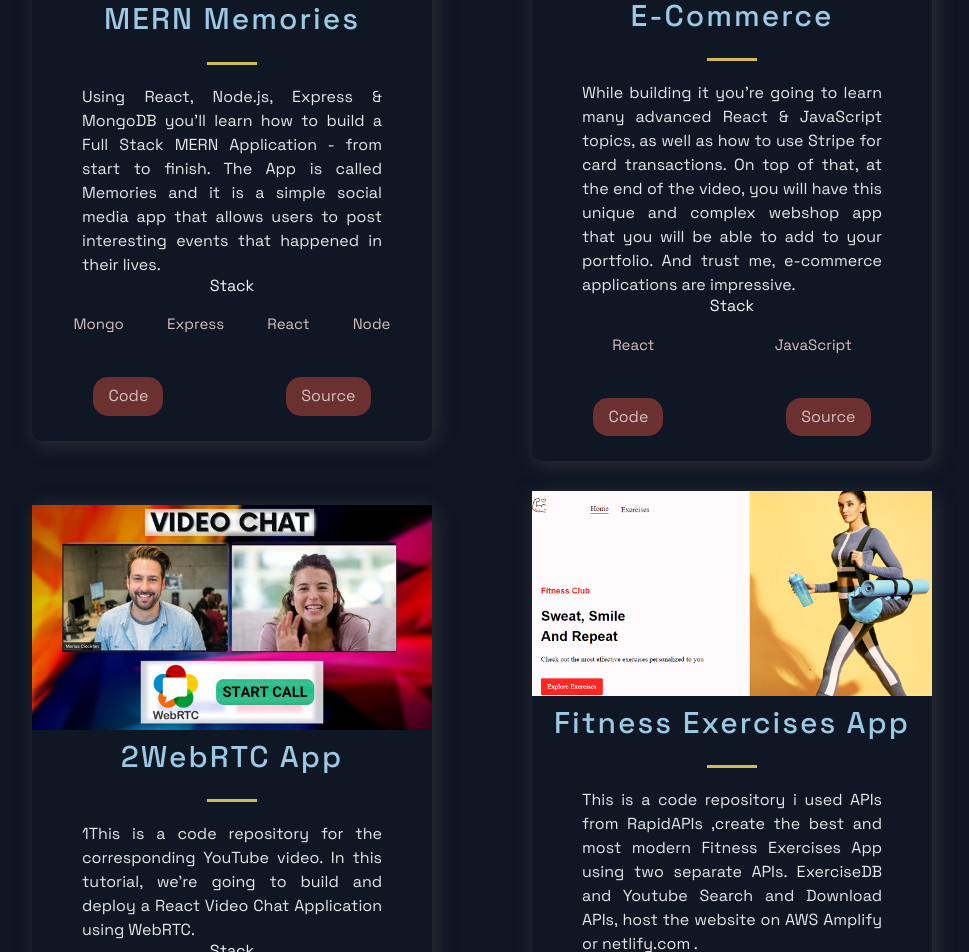
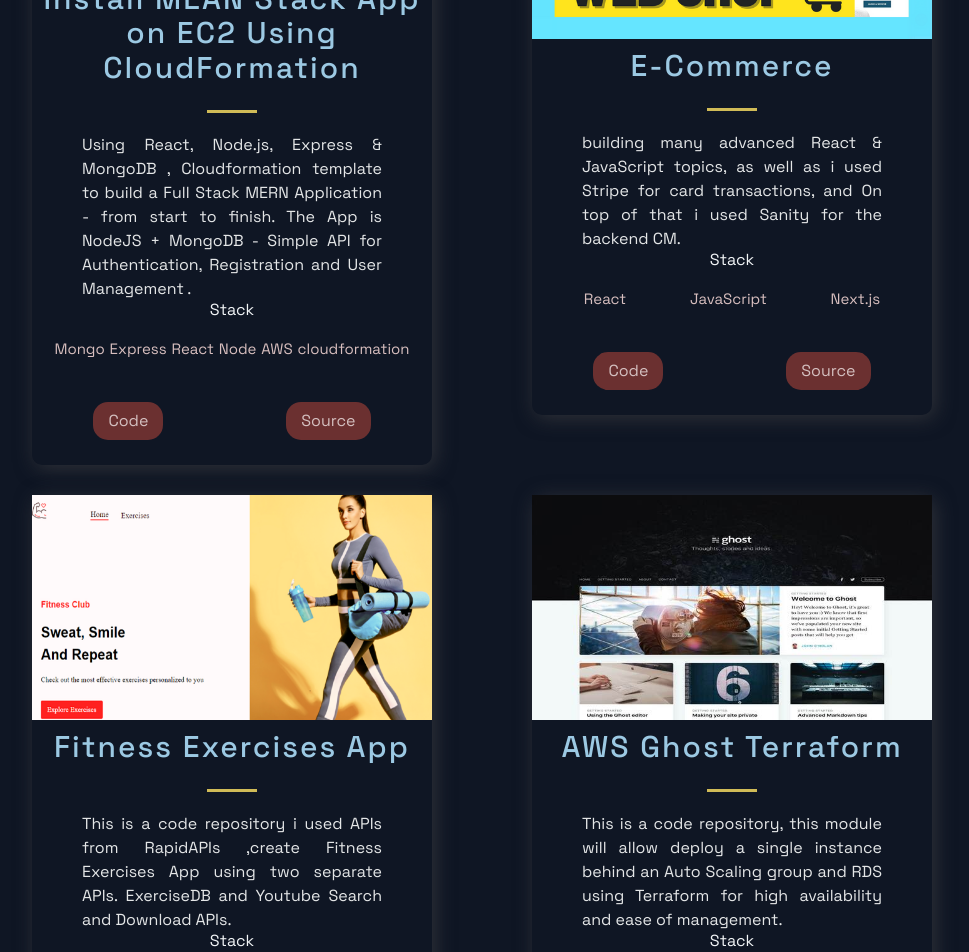
Before and after one commit to ramikhreim1/portfolio_website, a Next.js app: page / in a window 1280 px wide. Shown: the part 1120-2072 px from the top of the page, without its empty margins (158-1127 px from the left). Built offline with nearby package versions, Linux system fonts and the light colour scheme.

Commit message:
adding more projects

```diff
--- a/src/constants/constants.js
+++ b/src/constants/constants.js
@@ -1,47 +1,40 @@
 export const projects = [
   {
-    title: 'MERN Memories',
-    description: "Using React, Node.js, Express & MongoDB you'll learn how to build a Full Stack MERN Application - from start to finish. The App is called Memories and it is a simple social media app that allows users to post interesting events that happened in their lives.",
+    title: 'Install MEAN Stack App on EC2 Using CloudFormation',
+    description: "Using React, Node.js, Express & MongoDB , Cloudformation template to build a Full Stack MERN Application - from start to finish. The App is NodeJS + MongoDB - Simple API for Authentication, Registration and User Management .",
       image: '/images/1.png',
-      tags: ['Mongo', 'Express', 'React', 'Node'],
-    source: 'https://google.com',
-    visit: 'https://google.com',
+      tags: ['Mongo', 'Express', 'React', 'Node', 'AWS', 'cloudformation'],
+    source: 'http://shorturl.at/cfmuH',
+    visit: 'https://github.com/ramikhreim1/CloudFormation-MEAN-Stack-App.git',
     id: 0,
   },
   {
     title: 'E-Commerce',
-    description:"While building it you're going to learn many advanced React & JavaScript topics, as well as how to use Stripe for card transactions. On top of that, at the end of the video, you will have this unique and complex webshop app that you will be able to add to your portfolio. And trust me, e-commerce applications are impressive.",
+    description:" building many advanced React & JavaScript topics, as well as i used Stripe for card transactions, and On top of that i used Sanity for the backend CM.",
     image: '/images/2.png',
-    tags: ['React', 'JavaScript'],
-    source: 'https://google.com',
-    visit: 'https://google.com',
+    tags: ['React', 'JavaScript','Next.js'],
+    source: 'https://ecommerce-stripe-sanity-git-main-ramikhreim1.vercel.app',
+    visit: 'https://github.com/ramikhreim1/ecommerce_stripe_sanity',
     id: 1,
   },
-  {
-    title: '2WebRTC App',
-    description: "1This is a code repository for the corresponding YouTube video. In this tutorial, we're going to build and deploy a React Video Chat Application using WebRTC.",
-      image: '/images/3.jpg',
-      tags: ['React', 'WebRTC'],
-    source: 'https://google.com',
-    visit: 'https://google.com',
-    id: 2,
-  },
+
   {
     title: 'Fitness Exercises App',
-    description: "This is a code repository i used APIs from RapidAPIs ,create the best and most modern Fitness Exercises App using two separate APIs. ExerciseDB and Youtube Search and Download APIs, host the website on AWS Amplify or netlify.com  .",
+    description: "This is a code repository i used APIs from RapidAPIs ,create Fitness Exercises App using two separate APIs. ExerciseDB and Youtube Search and Download APIs.",
       image: '/images/3.png',
       tags: ['React', 'RapidAPI','AWS Amplify'],
     source: 'https://jowry.click',
     visit: 'https://github.com/ramikhreim1',
     id: 2,
   },
+
   {
-    title: 'Unichat',
-    description: "This is a code repository for the corresponding video tutorial. In this video, we will create a full Realtime Chat Application",
-    image: '/images/4.jpg',
-    tags: ['React', 'ChatEngine', 'Firebase'],
-    source: 'https://jowry.click',
-    visit: 'https://github.com/ramikhreim1/project_fitness',
+    title: 'AWS Ghost Terraform',
+    description: "This is a code repository, this module will allow deploy a single instance behind an Auto Scaling group and RDS using Terraform for high availability and ease of management.",
+    image: '/images/ghost.jpg',
+    tags: ['Ghost 3.0', 'EC2 Auto Scaling', 'RDS and Terraform'],
+    source: 'http://blog.jowry.click/',
+    visit: 'https://github.com/ramikhreim1/aws-ghost-deployment',
     id: 3,
   },
 
```
Also changed, not shown: public/images/3.png, public/images/ghost.jpg (added).
